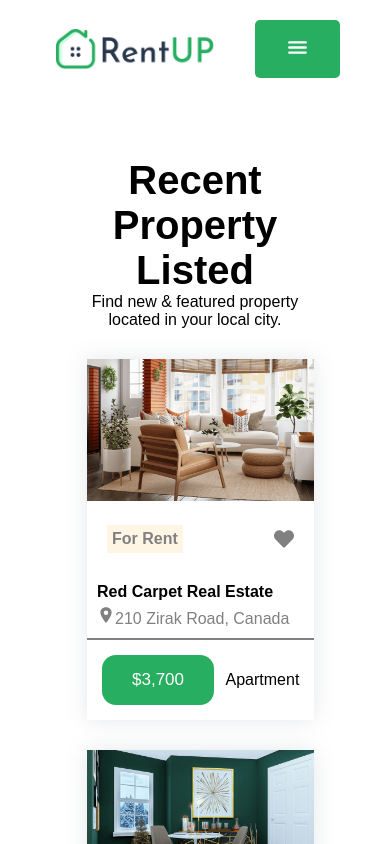
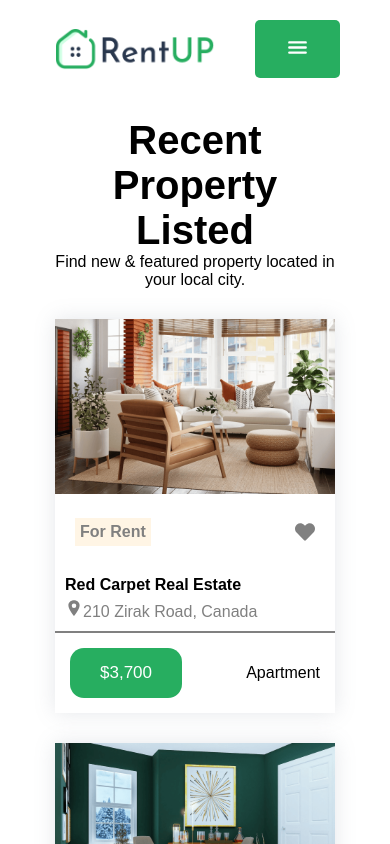
Before and after one commit to mahmoud-mohamed01/Real-estate-React-App, a React (Create React App) app: page /places in a window 390 px wide. Shown: the top 844 px of the page. Built offline with nearby package versions, Linux system fonts and the light colour scheme.

Commit message:
Update RecentlyListed.css

```diff
--- a/src/Components/RecentyListed/RecentlyListed.css
+++ b/src/Components/RecentyListed/RecentlyListed.css
@@ -12,4 +12,7 @@
   .recent-grid {
     grid-template-columns: repeat(1, 1fr);
   }
+  .recent-listed {
+  padding: 20px;
 }
+}
```
